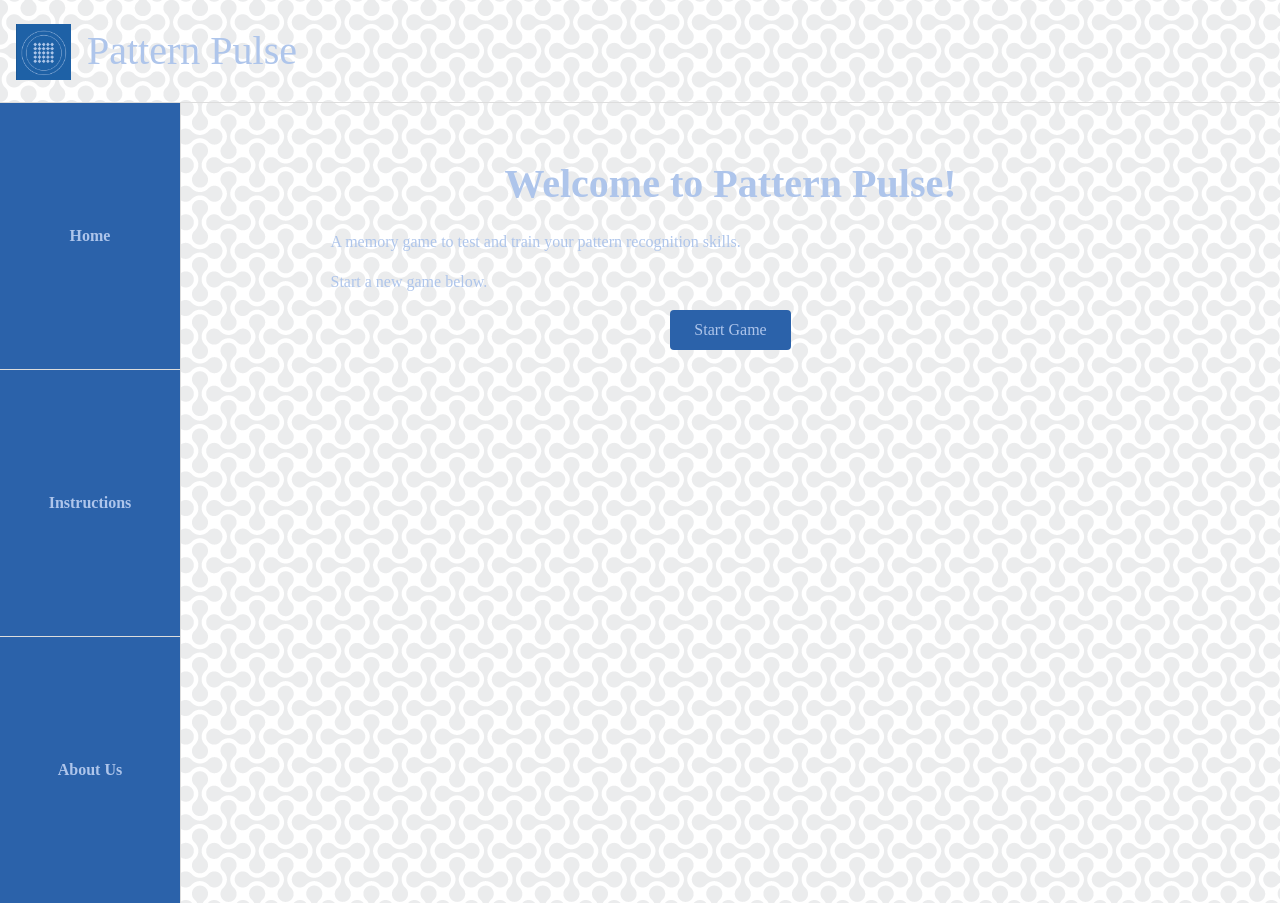
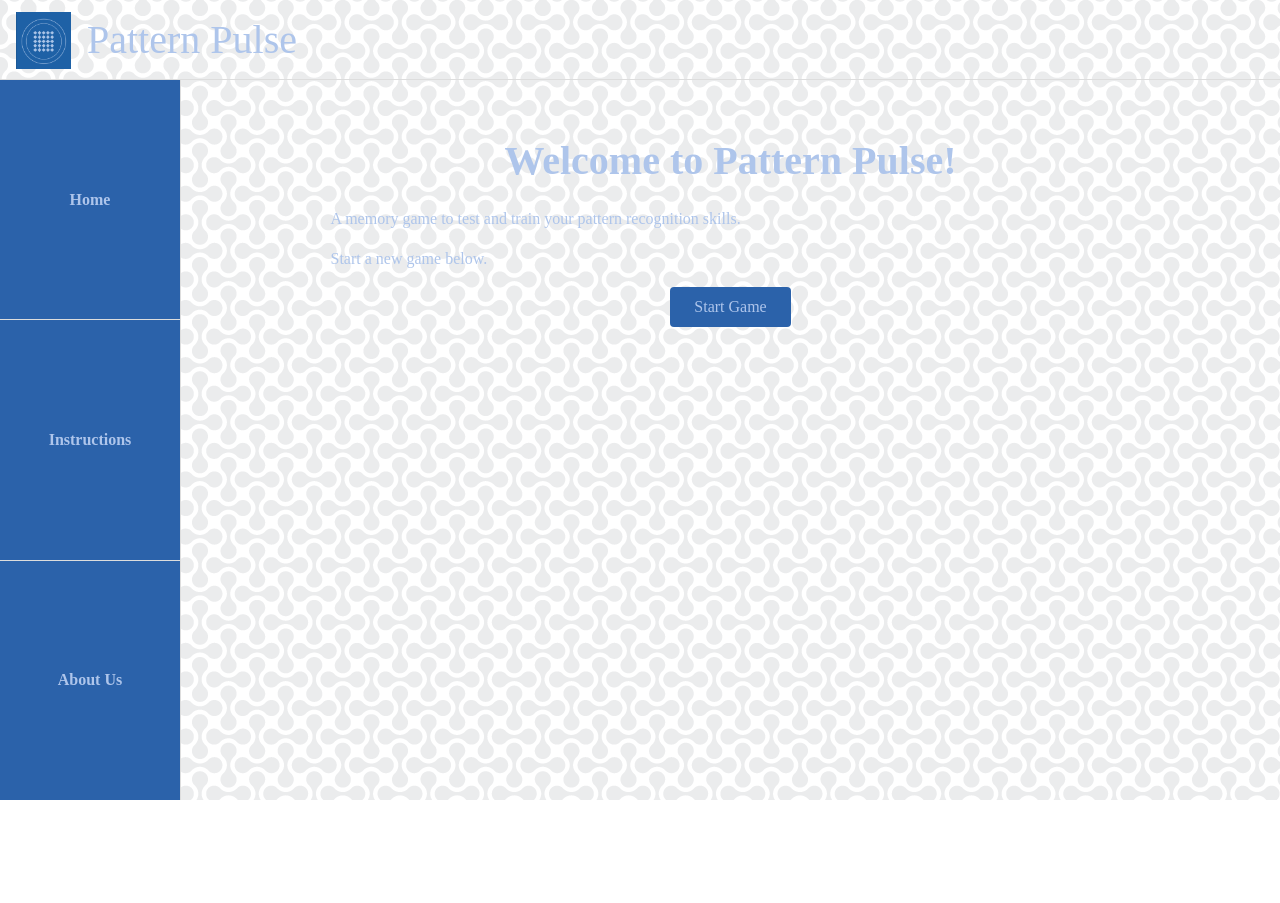
Before and after one commit to nstev009/MemoryGame, a React (Vite) app: page / in a window 1280 px wide. After the commit the page ends 800 px from the top, so only its background shows below. Built offline with nearby package versions, Linux system fonts and the light colour scheme.

Commit message:
Fixing overflow with nav bar

```diff
--- a/src/App.css
+++ b/src/App.css
@@ -14,7 +14,7 @@
   right: 0;
   transform: translateX(-50%); /* Shift it back to align with the viewport */
   padding: 1rem 0;   /* Remove horizontal padding */
-  height: auto;
+  height: 10vh;
   border-bottom: 1px solid #ddd;
   box-sizing: border-box;
 }
@@ -63,7 +63,7 @@
   width: 180px;
   background-color: #2b62aa;
   border-right: 1px solid #ddd;
-  height: 100vh;
+  height: 90vh;
   font-family: 'Atkinson Hyperlegible Mono';
   src: url('https://fonts.google.com/specimen/Atkinson+Hyperlegible+Mono?preview.text=Pattern%20Pulse&lang=en_Latn&categoryFilters=Feeling:%2FExpressive%2FBusiness;Appearance:%2FMonospace%2FMonospace');
 }
```
